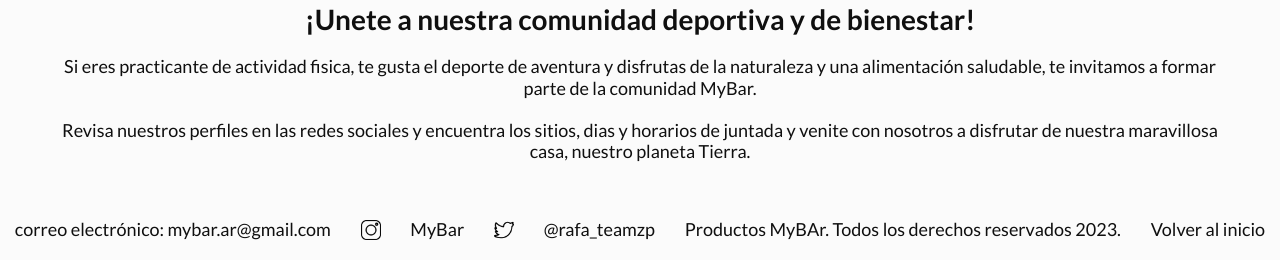
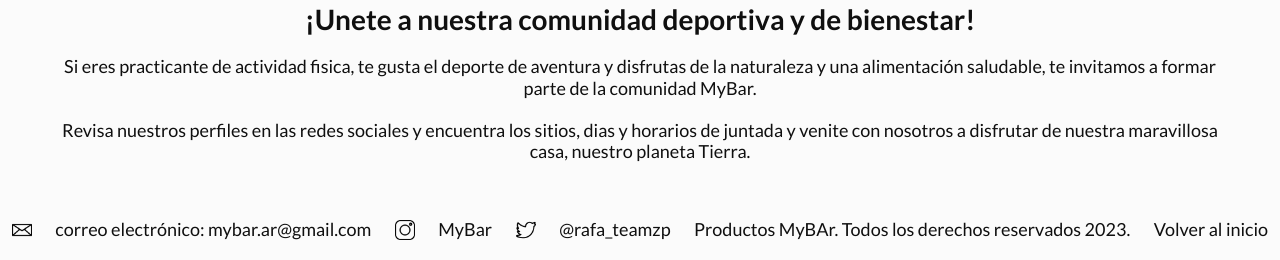
Before and after one commit to alfonzozerpa/mi_proyecto, a plain HTML site: page index.html in a window 1280 px wide. Shown: the part 2569-2829 px from the top of the page. Drawn offline with Linux system fonts and the light colour scheme.

Commit message:
final version

```diff
--- a/index.html
+++ b/index.html
@@ -45,7 +45,7 @@
                     Con ese proposito y animados por nuestra hermosa comunidad de amigos, nació My Bar, nuestra marca que elabora deliciosos alimentos para recargar tu energía.
                     Barras energeticas, mantequillas de frutos secos y semillas, asi como combos de frutas deshidratadas y semillas.
                 </p>
-                <a href="" class="btn-cv">Visualizar mi CV</a>
+                <a href="./Ingeniero Rafael Zerpa_2022.pdf" target="_blank" class="btn-cv">Visualizar mi CV</a>
             </article>
         </section>
 
@@ -65,9 +65,9 @@
         </section>
     </main>
 
-    <footer id="Contacto"
-
-    <a>correo electrónico: mybar.ar@gmail.com</a>
+    <footer id="Contacto">
+    <img src="./img/correo-electronico.png" width="20px" alt="logo correo">
+    <p>correo electrónico: mybar.ar@gmail.com</p>
     <img src="./img/instagram.png"  width= 20px alt="logotipo Instagram">
     <a href="https://instagram.com/productosmybar?igshid=ZDdkNTZiNTM=" target="_blank">MyBar</a>
     <img src="./img/twitter.png"  width= 20px alt="logotipo Twitter">
```
Also changed, not shown: 1 other file.
